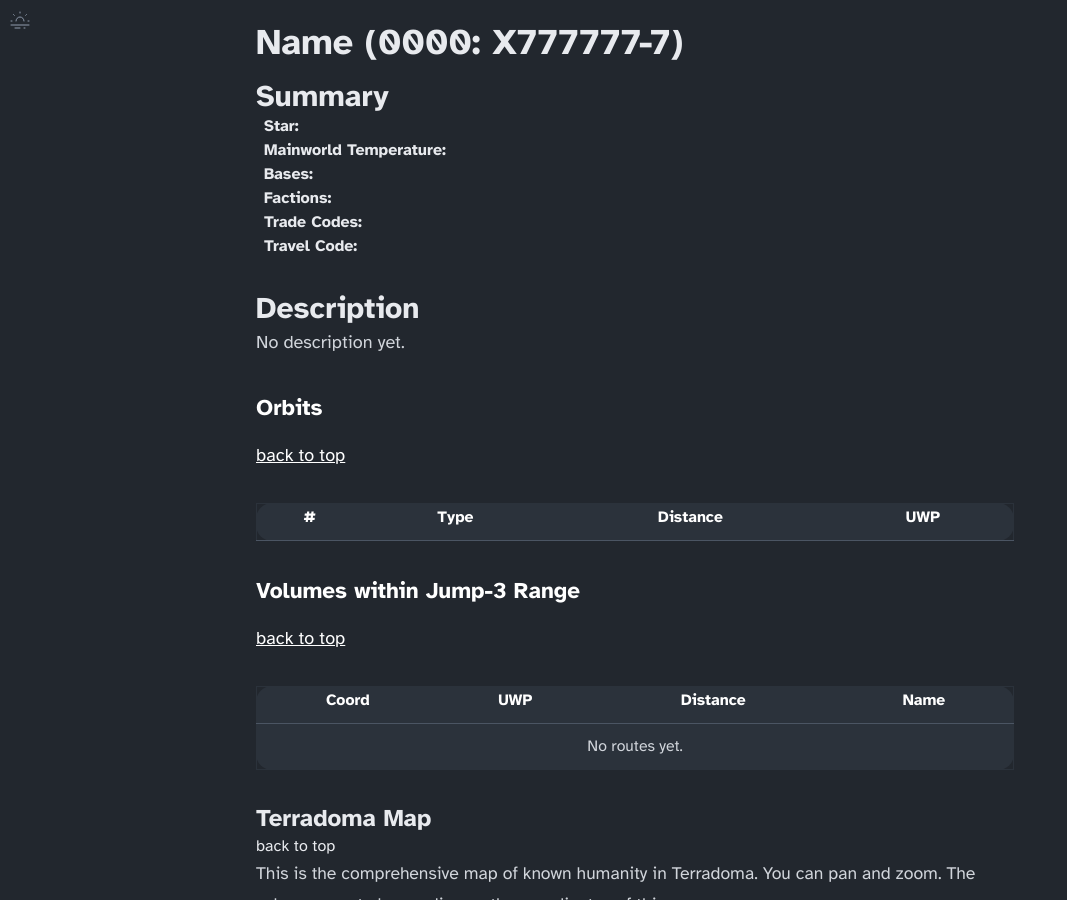
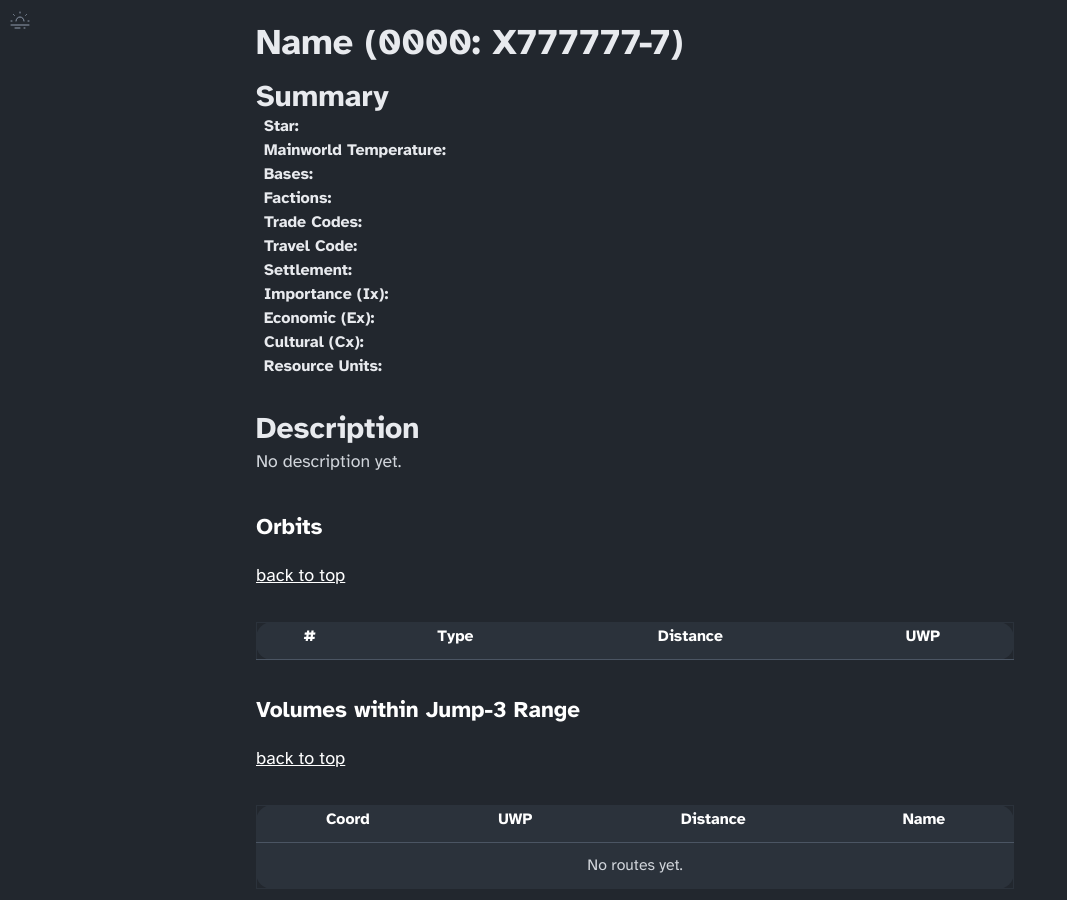
Before and after one commit to Merovex/merovex.github.io, a Jekyll site: the page built from _tools/astromap.html, in a window 1280 px wide and 900 px high, scrolled down 491 px. Shown: the whole window, without its empty margins (0-1067 px from the left). Built offline with Jekyll 4.4.1, drawn with Linux system fonts in a browser that asks for light colours; some of the changed lines change nothing that is shown.

Commit message:
Expanded narrative.

```diff
--- a/_tools/astromap.html
+++ b/_tools/astromap.html
@@ -55,13 +55,31 @@
       <span class='flex-1 px-2 font-bold'>Trade Codes:</span>
       <span data-astromap-target='trade_codes' class='flex-1 font-code text-xl'></span>
     </div>
-    <div class='flex'><span class='flex-1 px-2 font-bold'>Travel Code:</span>
+    <div class='flex striped'><span class='flex-1 px-2 font-bold'>Travel Code:</span>
       <span data-astromap-target='travel_code' class='flex-1 font-code text-xl'></span>
+    </div>
+    <div class='flex striped'><span class='flex-1 px-2 font-bold'>Settlement:</span>
+      <span data-astromap-target='settlement' class='flex-1 font-code text-xl'></span>
+    </div>
+    <div class='flex striped'><span class='flex-1 px-2 font-bold'>Importance (Ix):</span>
+      <span data-astromap-target='importance' class='flex-1 font-code text-xl'></span>
+    </div>
+    <div class='flex striped'><span class='flex-1 px-2 font-bold'>Economic (Ex):</span>
+      <span data-astromap-target='economic' class='flex-1 font-code text-xl'></span>
+    </div>
+    <div class='flex striped'><span class='flex-1 px-2 font-bold'>Cultural (Cx):</span>
+      <span data-astromap-target='cultural' class='flex-1 font-code text-xl'></span>
+    </div>
+    <div class='flex'><span class='flex-1 px-2 font-bold'>Resource Units:</span>
+      <span data-astromap-target='resourceUnits' class='flex-1 font-code text-xl'></span>
     </div>
   </section>
   <section id='description-section' class='my-8'>
     <h3 class='h2'>Description</h3>
-    <p data-astromap-target='description' class='prosed'>No description yet.</p>
+    <div class='prosed'>
+      <p data-astromap-target='description'>No description yet.</p>
+      <p data-astromap-target='narrative'></p>
+    </div>
   </section>
   <section id='orbits-section' class='my-8 prosed'>
     <h3 class='h2'>Orbits</h3>
--- a/assets/controllers/astromap_controller.js
+++ b/assets/controllers/astromap_controller.js
@@ -20,7 +20,7 @@
 
 // Connects to data-controller="astromap"
 Stimulus.register("astromap", class extends Controller {
-  static targets = ['coordinates', 'newCoordinate', 'bases', 'factions', 'location', 'name', 'orbits', 'star', 'temp', 'trade_codes', 'travel_code', 'uwp', 'description', 'routableVolumes', 'mapTitle', 'suggestions', 'map'];
+  static targets = ['coordinates', 'newCoordinate', 'bases', 'factions', 'location', 'name', 'orbits', 'star', 'temp', 'trade_codes', 'travel_code', 'uwp', 'description', 'narrative', 'routableVolumes', 'mapTitle', 'suggestions', 'map', 'importance', 'economic', 'cultural', 'resourceUnits', 'settlement'];
   static values = { dataUrl: String, svgUrl: String }
   volumes = {};
   names = [];
@@ -40,6 +40,7 @@
     var coord = (typeof coordArg === 'string') ? coordArg : this.coordinatesTarget.value;
     var orbits = "";
     var onum = 0;
+    var world = null;
 
     if (coord.length != 4 || this.volumes[coord] == undefined) { return; }
 
@@ -110,13 +111,18 @@
 
       // Get world data if present
       if (data["star"]["world"]) {
-        var world = data["star"]["world"];
-        this.basesTarget.innerHTML = world.bases || '';
-        this.factionsTarget.innerHTML = (world.factions || []).join(' ');
-        this.tempTarget.innerHTML = world.temperature || '';
-        this.trade_codesTarget.innerHTML = (world.trade_codes || []).join(' ');
-        this.travel_codeTarget.innerHTML = world.travel_code || '';
+        world = data["star"]["world"];
+        this.basesTarget.innerHTML = this.decodeBases(world.bases);
+        this.factionsTarget.innerHTML = (world.factions || []).join(', ') || '&mdash;';
+        this.tempTarget.innerHTML = this.TEMPERATURES[world.temperature] || world.temperature || '&mdash;';
+        this.trade_codesTarget.innerHTML = this.expandTradeCodes(world.trade_codes);
+        this.travel_codeTarget.innerHTML = this.decodeTravel(world.travel_code);
         this.uwpTarget.innerHTML = this.formatUWP(world);
+        if (this.hasImportanceTarget) { this.importanceTarget.innerHTML = this.formatImportance(world.ix); }
+        if (this.hasEconomicTarget) { this.economicTarget.innerHTML = this.formatEx(world.ex); }
+        if (this.hasCulturalTarget) { this.culturalTarget.innerHTML = this.formatCx(world.cx); }
+        if (this.hasResourceUnitsTarget) { this.resourceUnitsTarget.innerHTML = (world.ru != null ? world.ru : '&mdash;'); }
+        if (this.hasSettlementTarget) { this.settlementTarget.innerHTML = world.native || '&mdash;'; }
       }
 
       // Set star classification
@@ -173,7 +179,7 @@
     // Get UWP for description
     var uwp = this.uwpTarget.innerHTML || data["uwp"] || '';
     if (uwp && uwp !== '') {
-      this.uwpTranslate(data["name"], uwp);
+      this.uwpTranslate(data["name"], uwp, world);
     }
 
     this.routableVolumes(coord);
@@ -373,7 +379,7 @@
     }
   }
 
-  uwpTranslate(name, uwp) {
+  uwpTranslate(name, uwp, world) {
     var keys = ['port', 'size', 'atmos', 'hydro', 'popx', 'govt', 'law', 'tech'];
     var bits = uwp.split('').filter(bit => bit !== '-');
     var description = name;
@@ -390,8 +396,145 @@
         description += ' ';
       }
     });
+
     this.descriptionTarget.innerHTML = description;
+
+    if (this.hasNarrativeTarget) {
+      this.narrativeTarget.innerHTML = this.worldNarrative(world);
+    }
   }
+
+  // Build the richer trade/extension metadata as its own prose paragraph.
+  worldNarrative(world) {
+    if (!world) { return ''; }
+    var parts = [];
+
+    if (world.native) {
+      parts.push('It is a <strong>' + world.native.toLowerCase() + '</strong> world.');
+    }
+    var temp = this.TEMPERATURES[world.temperature];
+    if (temp) { parts.push('The climate runs <strong>' + temp.toLowerCase() + '</strong>.'); }
+
+    var trade = this.expandTradeCodes(world.trade_codes, true);
+    if (trade) { parts.push('It is classified as ' + trade + '.'); }
+
+    var bases = this.decodeBases(world.bases, true);
+    if (bases) { parts.push('Facilities on hand: ' + bases + '.'); }
+
+    if (world.travel_code === 'AZ') {
+      parts.push('The world carries an <strong>Amber Zone</strong> advisory &mdash; travellers should exercise caution.');
+    } else if (world.travel_code === 'RZ') {
+      parts.push('The world is an interdicted <strong>Red Zone</strong> &mdash; entry is forbidden.');
+    }
+
+    if (world.ix != null) {
+      parts.push('In regional terms it is <strong>' + this.importanceLabel(world.ix) + '</strong> (Ix ' + this.formatImportance(world.ix) + ').');
+    }
+    if (world.ex) { parts.push(this.economicNarrative(world.ex, world.ru)); }
+    if (world.cx) { parts.push(this.culturalNarrative(world.cx)); }
+
+    return parts.join(' ');
+  }
+
+  expandTradeCodes(codes, namesOnly) {
+    if (!codes || !codes.length) { return namesOnly ? '' : '&mdash;'; }
+    var labels = codes.map(c => {
+      var name = this.TRADE_CODES[c];
+      if (!name) { return c; }
+      return namesOnly ? name : name + ' (' + c + ')';
+    });
+    if (!namesOnly) { return labels.join(', '); }
+    if (labels.length === 1) { return labels[0]; }
+    return labels.slice(0, -1).join(', ') + ' and ' + labels[labels.length - 1];
+  }
+
+  decodeBases(str, namesOnly) {
+    var letters = (str || '').split('').filter(ch => ch !== '.');
+    if (!letters.length) { return namesOnly ? '' : '&mdash;'; }
+    return letters.map(ch => this.BASE_CODES[ch] || ch).join(', ');
+  }
+
+  decodeTravel(code) {
+    if (code == null || code === '' || code === '..') { return '&mdash;'; }
+    return this.TRAVEL_CODES[code] || code;
+  }
+
+  formatImportance(ix) {
+    if (ix == null) { return '&mdash;'; }
+    return '{' + (ix >= 0 ? '+' : '') + ix + '}';
+  }
+
+  importanceLabel(ix) {
+    if (ix >= 4) { return 'a very important world'; }
+    if (ix >= 2) { return 'an important world'; }
+    if (ix === 1) { return 'a notable world'; }
+    if (ix === 0) { return 'an ordinary world'; }
+    if (ix === -1) { return 'a minor world'; }
+    if (ix === -2) { return 'a backwater'; }
+    return 'a remote backwater';
+  }
+
+  formatEx(ex) {
+    if (!ex) { return '&mdash;'; }
+    var eff = ex.eff || 0;
+    return '(' + this.toHex(ex.res || 0) + this.toHex(ex.lab || 0) + this.toHex(ex.inf || 0) +
+      (eff >= 0 ? '+' : '-') + this.toHex(Math.abs(eff)) + ')';
+  }
+
+  formatCx(cx) {
+    if (!cx) { return '&mdash;'; }
+    return '[' + this.toHex(cx.homo || 0) + this.toHex(cx.acc || 0) + this.toHex(cx.str || 0) + this.toHex(cx.sym || 0) + ']';
+  }
+
+  // Map a numeric rating to the first band whose ceiling it falls under.
+  bandLabel(value, bands) {
+    for (var i = 0; i < bands.length; i++) {
+      if (value <= bands[i][0]) { return bands[i][1]; }
+    }
+    return bands[bands.length - 1][1];
+  }
+
+  // Economic Extension (resources / labour / infrastructure / efficiency) in plain English.
+  economicNarrative(ex, ru) {
+    var res = this.bandLabel(ex.res || 0, [[2, 'scarce resources'], [5, 'modest resources'], [8, 'abundant resources'], [Infinity, 'vast resources']]);
+    var inf = this.bandLabel(ex.inf || 0, [[2, 'almost no infrastructure'], [5, 'limited infrastructure'], [8, 'solid infrastructure'], [Infinity, 'advanced infrastructure']]);
+    var eff = ex.eff || 0;
+    var econ = eff > 1 ? 'a thriving, efficient economy'
+      : (eff >= 0 ? 'a stable economy'
+        : (eff >= -2 ? 'a sluggish economy' : 'a faltering economy'));
+    return 'Its economy pairs ' + res + ' with ' + inf + ', making for ' + econ +
+      ' (Ex ' + this.formatEx(ex) + (ru != null ? ', ' + ru + ' RU' : '') + ').';
+  }
+
+  // Cultural Extension (homogeneity / acceptance / strangeness / symbols) in plain English.
+  culturalNarrative(cx) {
+    var homo = this.bandLabel(cx.homo || 0, [[3, 'culturally fragmented'], [6, 'moderately cohesive'], [9, 'strongly unified'], [Infinity, 'all but monolithic']]);
+    var acc = this.bandLabel(cx.acc || 0, [[3, 'wary of outsiders'], [6, 'tolerant of outsiders'], [9, 'welcoming to outsiders'], [Infinity, 'eager for outside contact']]);
+    var str = this.bandLabel(cx.str || 0, [[2, 'familiar to travellers'], [5, 'mildly unusual'], [8, 'noticeably strange'], [Infinity, 'deeply alien']]);
+    var sym = this.bandLabel(cx.sym || 0, [[3, 'simple symbology'], [6, 'moderate symbology'], [9, 'rich symbology'], [Infinity, 'elaborate symbology']]);
+    return 'Its people are ' + homo + ' and ' + acc + '; their ways feel ' + str + ', expressed through ' + sym + ' (Cx ' + this.formatCx(cx) + ').';
+  }
+
+  TEMPERATURES = { F: 'Frozen', C: 'Cold', T: 'Temperate', H: 'Hot', R: 'Roasting' };
+
+  TRAVEL_CODES = { 'AZ': 'Amber Zone', 'RZ': 'Red Zone (Interdicted)' };
+
+  BASE_CODES = {
+    N: 'Naval Base', S: 'Scout Base', G: 'Gas Giant Refueling',
+    C: 'Corsair Base', P: 'Pirate Base', D: 'Depot', M: 'Military Base',
+    W: 'Way Station', R: 'Research Station'
+  };
+
+  TRADE_CODES = {
+    Ag: 'Agricultural', As: 'Asteroid Belt', Ba: 'Barren', Co: 'Cold',
+    De: 'Desert', Fl: 'Fluid Oceans', Ga: 'Garden', He: 'Hellworld',
+    Hi: 'High Population', Ho: 'Hot', Ic: 'Ice-Capped', In: 'Industrial',
+    Lo: 'Low Population', Lt: 'Low Technology', Na: 'Non-Agricultural',
+    Ni: 'Non-Industrial', Oc: 'Ocean', Pa: 'Pre-Agricultural',
+    Ph: 'Pre-High Population', Pi: 'Pre-Industrial', Po: 'Poor',
+    Pr: 'Pre-Rich', Ri: 'Rich', Tr: 'Tropic', Tu: 'Tundra',
+    Va: 'Vacuum', Wa: 'Water World'
+  };
 
   EMPTY_TEMPLATE = `<tr class='text-sm text-center striped text-shade'><td class='py-2'>{orbit}</td><td class='py-2'>&mdash; Empty &mdash;</td><td class='py-2'>{distance}</td><td class='py-2'>&nbsp;</td></tr>`;
   ORBIT_TEMPLATE = `<tr class='text-center{klass}'><td class='py-2'>{orbit}</td><td class='py-2'>{type}</td><td class='py-2'>{distance}</td><td class='py-2'>{uwp}</td></tr>`;
```
